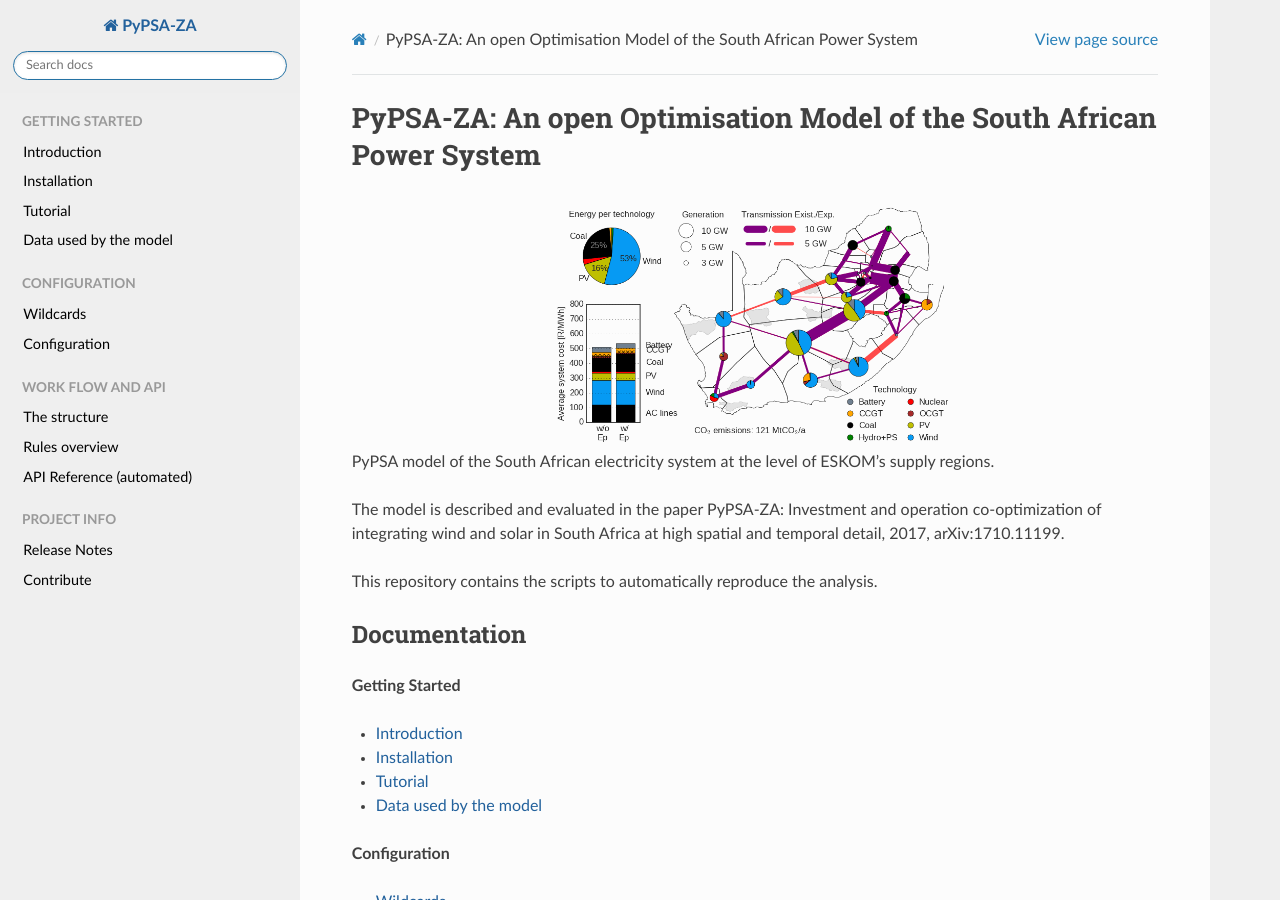
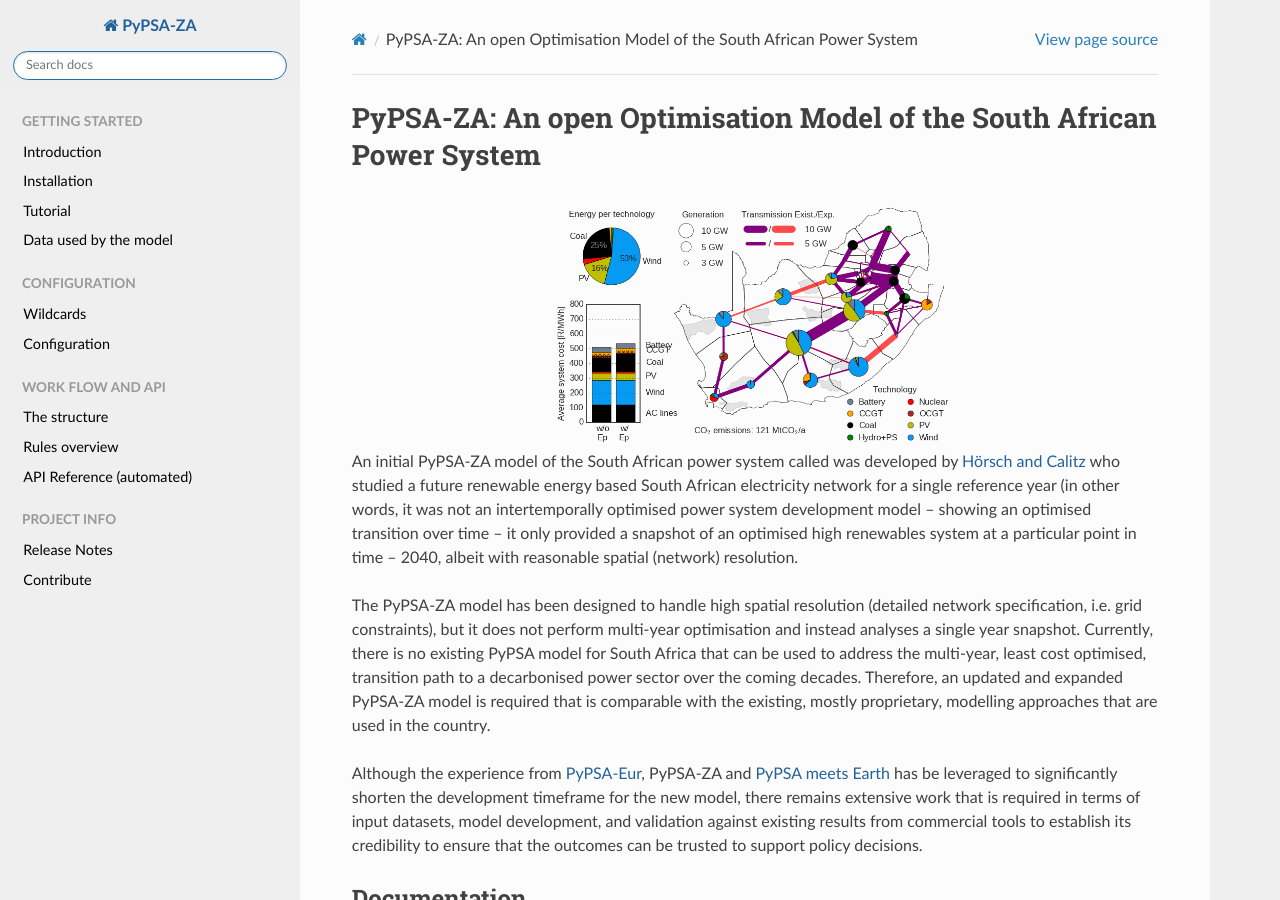
Before and after one commit to PyPSA/pypsa-za, a Sphinx documentation site: the page built from docs/index.rst, in a window 1280 px wide and 900 px high. Built offline with Sphinx 7.4.7 and the Read the Docs theme 2.0.0, drawn with Linux system fonts in a browser that asks for light colours; pages that are not in the unit, such as notebooks, are missing from menus.

Commit message:
update index

```diff
--- a/docs/index.rst
+++ b/docs/index.rst
@@ -9,11 +9,30 @@
    :width: 50%
    :align: center
 
-PyPSA model of the South African electricity system at the level of ESKOM's supply regions.
+An initial PyPSA-ZA model of the South African power system called was developed by `Hörsch
+and Calitz <https://arxiv.org/pdf/1710.11199.pdf>`_ who studied a future renewable energy based
+South African electricity network for a single reference year (in other words, it was not an
+intertemporally optimised power system development model – showing an optimised transition
+over time – it only provided a snapshot of an optimised high renewables system at a particular
+point in time – 2040, albeit with reasonable spatial (network) resolution.
 
-The model is described and evaluated in the paper PyPSA-ZA: Investment and operation co-optimization of integrating wind and solar in South Africa at high spatial and temporal detail, 2017, arXiv:1710.11199.
+The PyPSA-ZA model has been designed to handle high spatial resolution
+(detailed network specification, i.e. grid constraints), but it does not perform multi-year
+optimisation and instead analyses a single year snapshot. Currently, there is no existing PyPSA model
+for South Africa that can be used to address the multi-year, least cost optimised, transition path to
+a decarbonised power sector over the coming decades. Therefore, an updated and expanded PyPSA-ZA model
+is required that is comparable with the existing, mostly proprietary, modelling approaches that are
+used in the country.
 
-This repository contains the scripts to automatically reproduce the analysis.
+Although the experience from `PyPSA-Eur <https://github.com/PyPSA/pypsa-eur>`_, PyPSA-ZA and
+`PyPSA meets Earth <https://pypsa-meets-earth.github.io/>`_ has be leveraged to significantly shorten
+the development timeframe for the new model, there remains extensive work that is required in terms
+of input datasets, model development, and validation against existing results from commercial
+tools to establish its credibility to ensure that the outcomes can be trusted to support policy decisions.
+
+.. PyPSA model of the South African electricity system at the level of ESKOM's supply regions.
+   The model is described and evaluated in the paper PyPSA-ZA: Investment and operation co-optimization of integrating wind and solar in South Africa at high spatial and temporal detail, 2017, arXiv:1710.11199.
+   This repository contains the scripts to automatically reproduce the analysis.
 
 =============
 Documentation
```
Also changed, not shown: docs/configtables/licenses.csv (added, +14 -0 lines).
